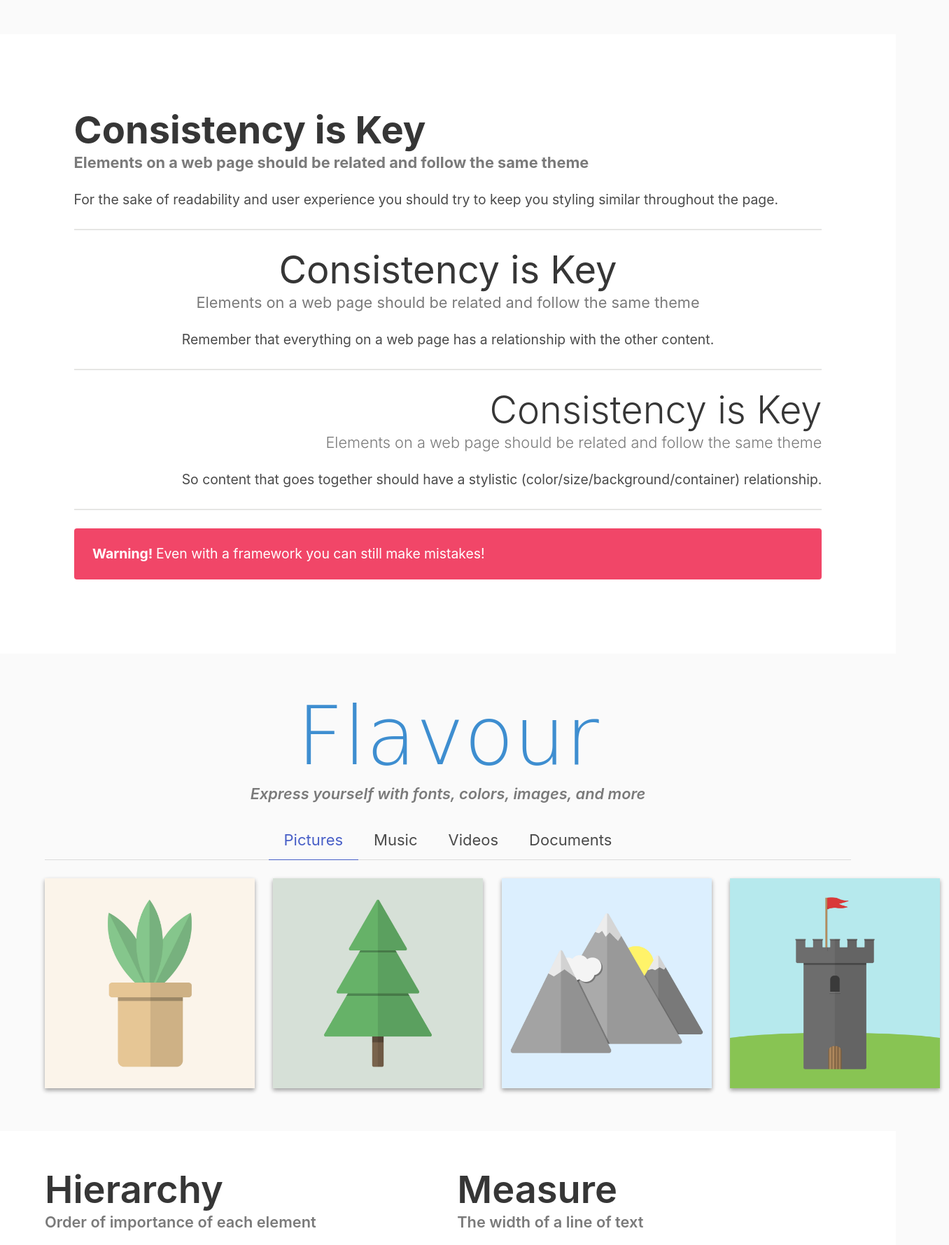
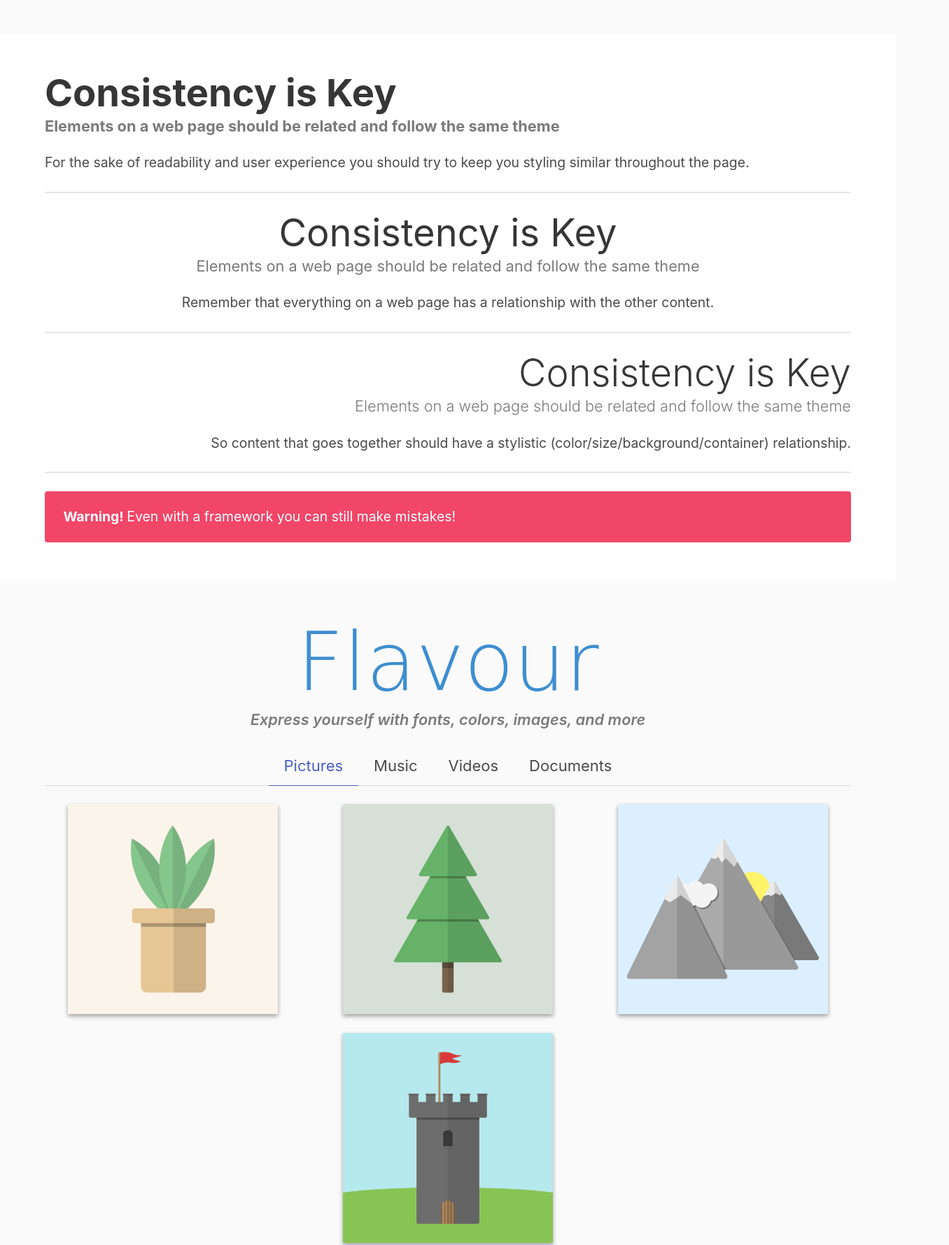
Before and after one commit to jdmar3-comp426/a02-alyssajjc, a website: page index.html in a window 1280 px wide. Shown: the part 1466-3245 px from the top of the page at 70% size, 1356 px wide, since content can reach past the window. Drawn offline with nearby package versions, Linux system fonts and the light colour scheme; a web font is replaced by a local one.

Commit message:
more fixes

```diff
--- a/index.html
+++ b/index.html
@@ -55,7 +55,7 @@
     </div>
 </section>
 <section class="section has-background-white">
-    <div class="section">
+    <div class="container">
         <div class="content">
             <h1 class="title has-text-weight-bold">Consistency is Key</h1>
             <h5 class="subtitle has-text-grey has-text-weight-bold">Elements on a web page should be related and follow the same theme</h5>
@@ -99,7 +99,7 @@
                 <li><a>Documents</a></li>
             </ul>
         </div>
-        <div class="columns">
+        <div class="columns is-multiline justify-center">
             <div class="column">
                 <img src="images/all-01.jpg" alt="Pictures">
             </div>
```
